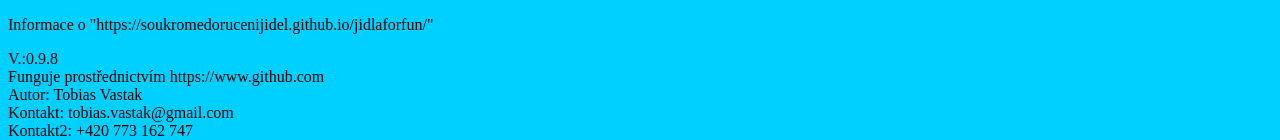
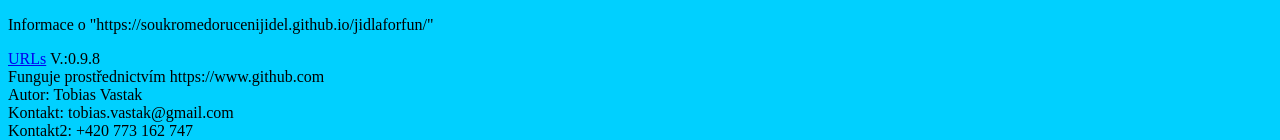
Before and after one commit to soukromedorucenijidel/jidlaforfun, a plain HTML site: page informace.html in a window 1280 px wide. Shown: the top 140 px of the page. Drawn offline with Linux system fonts and the light colour scheme; a script that the page names is missing.

Commit message:
New update
New functions

```diff
--- a/informace.html
+++ b/informace.html
@@ -7,6 +7,7 @@
     <script src="scripts.js"></script>
 
 <p>Informace o "https://soukromedorucenijidel.github.io/jidlaforfun/"</p>
+<p6> <a href="https://soukromedorucenijidel.github.io/jidlaforfun/URLs">URLs</a>  </p6>
 
 
 <body style="background-color: #00d0ff;">
```
